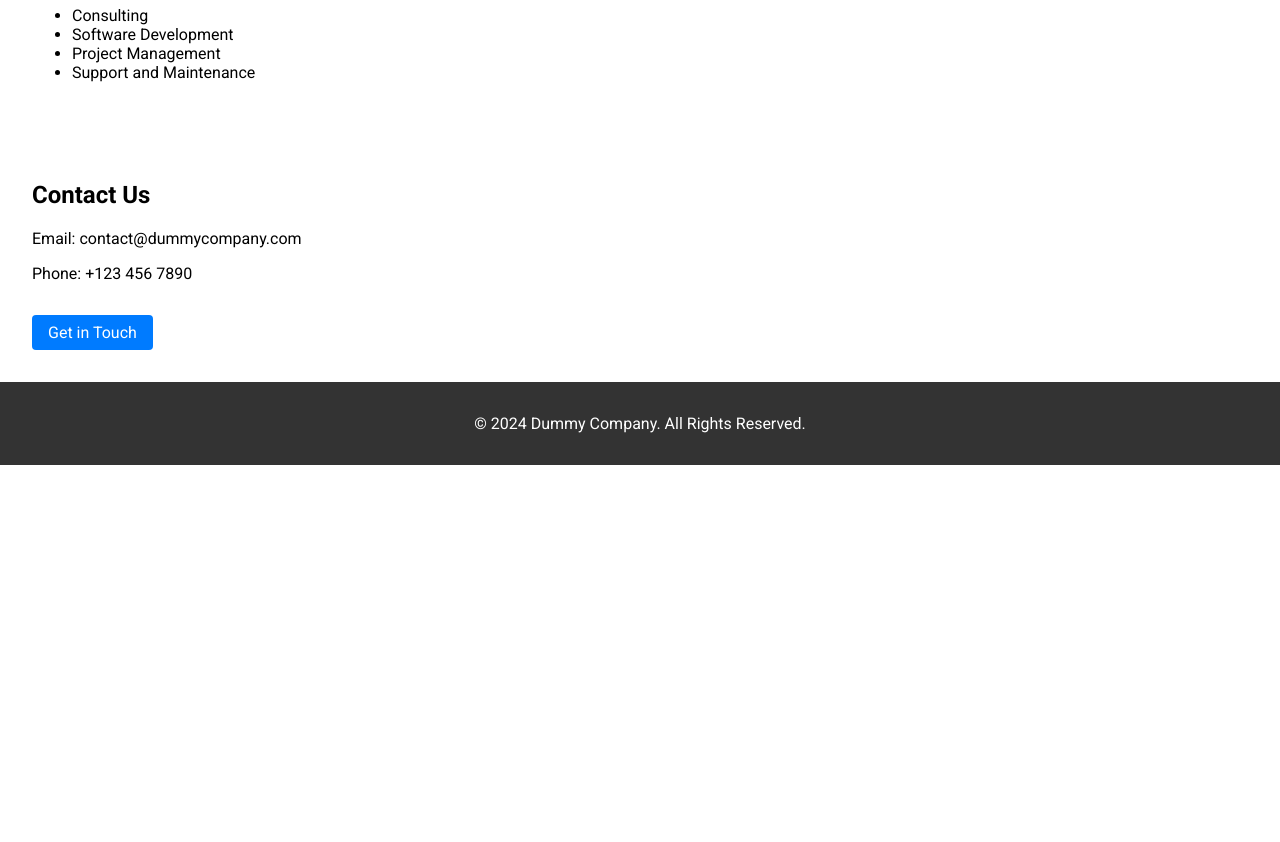
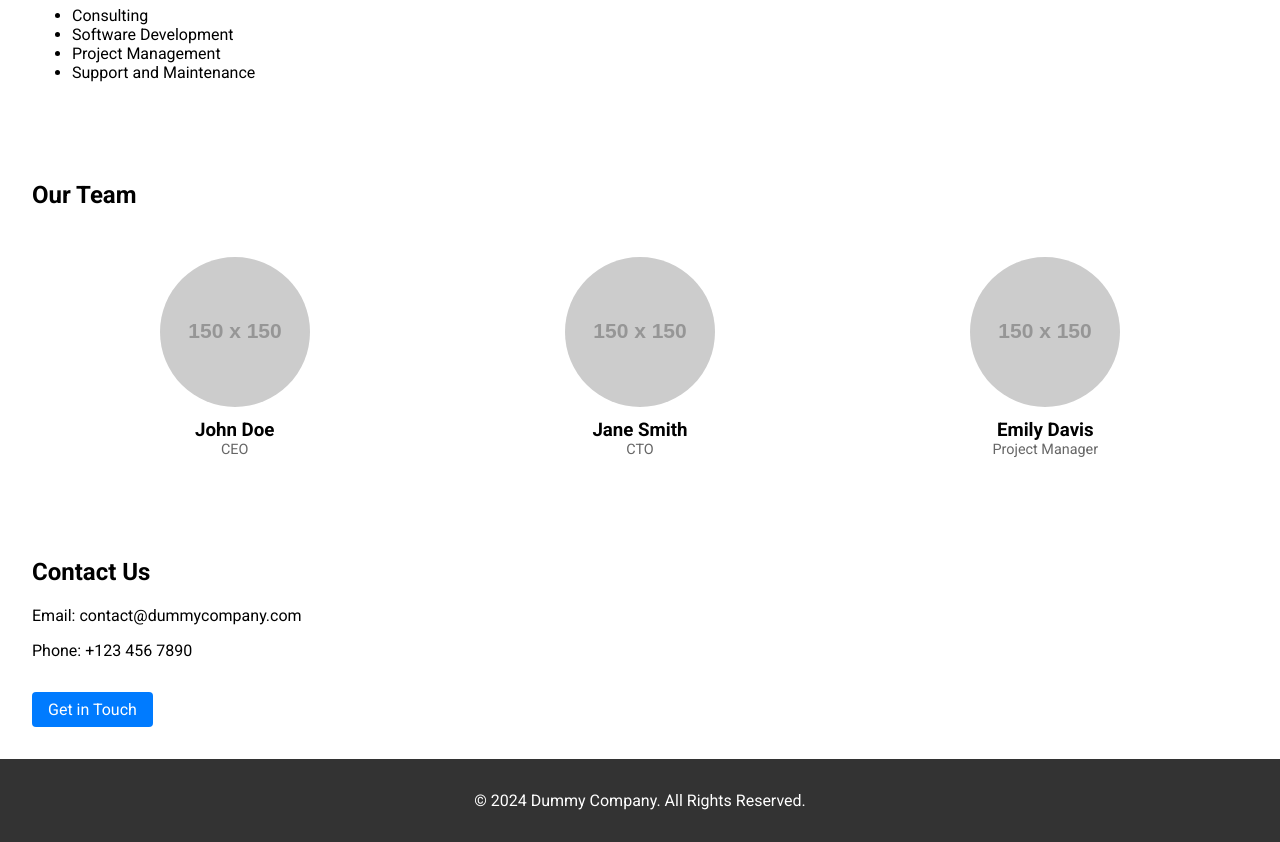
Before and after one commit to sulhanfuadi/git-dummyCompanyProfile, a plain HTML site: page index.html in a window 1280 px wide. Shown: the part 860-1702 px from the top of the page. Before the commit the page ends 1325 px from the top, so only its background shows below. Drawn offline with Linux system fonts and the light colour scheme; placeholder pictures from the web are drawn by us.

Commit message:
Added team section with profile cards and styling

```diff
--- a/index.html
+++ b/index.html
@@ -62,6 +62,29 @@
       .contact-btn:hover {
         background-color: #0056b3;
       }
+      .team {
+        display: flex;
+        justify-content: space-around;
+        flex-wrap: wrap;
+        margin-top: 2rem;
+      }
+      .team .member {
+        text-align: center;
+        margin: 1rem;
+      }
+      .team .member img {
+        width: 150px;
+        height: 150px;
+        border-radius: 50%;
+      }
+      .team .member h3 {
+        margin: 0.5rem 0 0;
+      }
+      .team .member p {
+        margin: 0;
+        font-size: 0.9rem;
+        color: #666;
+      }
     </style>
   </head>
   <body>
@@ -96,6 +119,27 @@
       </ul>
     </section>
 
+    <section id="team">
+      <h2>Our Team</h2>
+      <div class="team">
+        <div class="member">
+          <img src="https://via.placeholder.com/150" alt="Team Member 1" />
+          <h3>John Doe</h3>
+          <p>CEO</p>
+        </div>
+        <div class="member">
+          <img src="https://via.placeholder.com/150" alt="Team Member 2" />
+          <h3>Jane Smith</h3>
+          <p>CTO</p>
+        </div>
+        <div class="member">
+          <img src="https://via.placeholder.com/150" alt="Team Member 3" />
+          <h3>Emily Davis</h3>
+          <p>Project Manager</p>
+        </div>
+      </div>
+    </section>
+
     <section id="contact">
       <h2>Contact Us</h2>
       <p>Email: contact@dummycompany.com</p>
```
